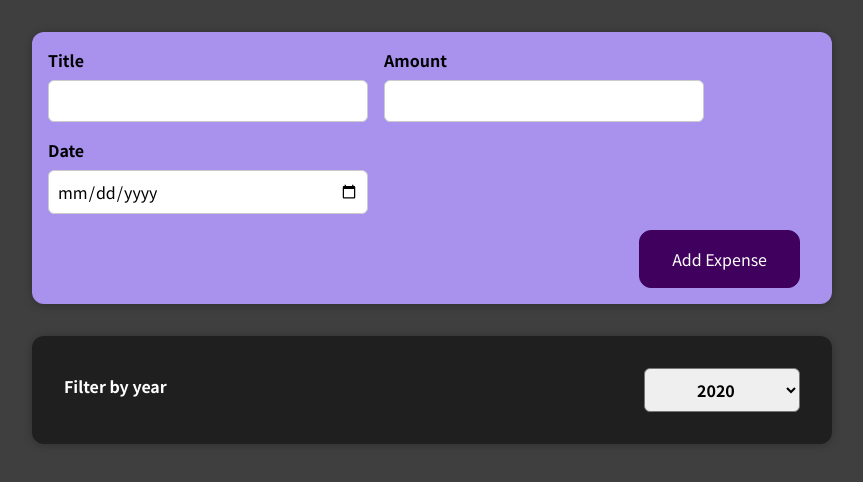
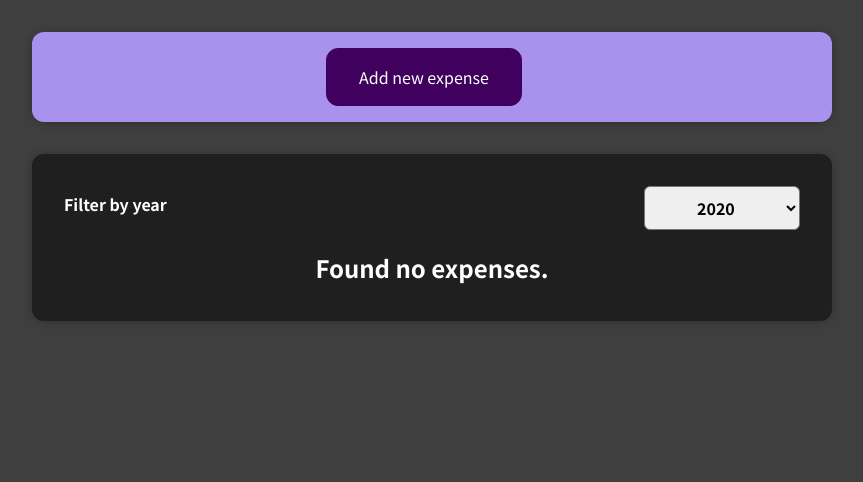
Before and after one commit to TinaHoustonGlobal/react_complete_guide, a React (Create React App) app: page / in a window 1280 px wide. Shown: the top 482 px of the page, without its empty margins (208-1071 px from the left). Built offline with nearby package versions, Linux system fonts and the light colour scheme.

Commit message:
Adding conditional render for form

```diff
--- a/src/components/expenses/ExpenseItem.js
+++ b/src/components/expenses/ExpenseItem.js
@@ -1,12 +1,12 @@
-import React from 'react';
+import React from "react";
 
 import ExpenseDate from "./ExpenseDate";
 import Card from "../UI/Card";
 import "../../css/ExpenseItem.css";
 
 const ExpenseItem = (props) => {
-
   return (
+    <li>
       <Card className="expense-item">
         <ExpenseDate date={props.date} />
         <div className="expense-item__description">
@@ -14,7 +14,8 @@ const ExpenseItem = (props) => {
         </div>
         <div className="expense-item__price">£{props.amount}</div>
       </Card>
+    </li>
   );
-}
+};
 
 export default ExpenseItem;
--- a/src/components/expenses/Expenses.js
+++ b/src/components/expenses/Expenses.js
@@ -1,6 +1,6 @@
 import React, { useState } from "react";
 
-import ExpenseItem from "./ExpenseItem";
+import ExpensesList from "./ExpensesList";
 import Card from "../UI/Card";
 import "../../css/Expenses.css";
 import ExpensesFilter from "./ExpenseFilter";
@@ -23,14 +23,7 @@ const Expenses = (props) => {
           selected={filteredYear}
           onChangeFilter={filterDateHandler}
         />
-        {filteredExpenses.map((expense) => (
-          <ExpenseItem
-            key={expense.id}
-            title={expense.title}
-            amount={expense.amount}
-            date={expense.date}
-          />
-        ))}
+        <ExpensesList items={filteredExpenses} />
       </Card>
     </div>
   );
--- /dev/null
+++ b/src/components/expenses/ExpensesList.js
@@ -0,0 +1,27 @@
+import React from "react";
+
+import ExpenseItem from "./ExpenseItem";
+
+import "../../css/ExpensesList.css";
+
+const ExpensesList = (props) => {
+
+  if (props.items.length === 0) {
+    return <h2 className="expenses-list__fallback">Found no expenses.</h2>
+  };
+
+  return (
+    <ul className="expenses-list">
+      {props.items.map((expense) => (
+        <ExpenseItem
+          key={expense.id}
+          title={expense.title}
+          amount={expense.amount}
+          date={expense.date}
+        />
+      ))}
+    </ul>
+  );
+};
+
+export default ExpensesList;
--- a/src/components/newExpense/ExpenseForm.js
+++ b/src/components/newExpense/ExpenseForm.js
@@ -28,13 +28,13 @@ const ExpenseForm = (props) => {
       date: new Date(enteredDate),
     };
     props.onSaveExpenseData(expenseData);
-    setEnteredTitle('');
-    setEnteredAmount('');
-    setEnteredDate('');
+    setEnteredTitle("");
+    setEnteredAmount("");
+    setEnteredDate("");
   };
 
   return (
-    <form onSubmit={submitHandler}>
+    <form onSubmit={submitHandler} formVisible={true}>
       <div className="new-expense__controls">
         <div className="new-expense__control">
           <label>Title</label>
@@ -66,6 +66,7 @@ const ExpenseForm = (props) => {
         </div>
       </div>
       <div className="new-expense__actions">
+        <button onClick={props.formVisible === false}>Cancel</button>
         <button type="submit">Add Expense</button>
       </div>
     </form>
--- a/src/components/newExpense/NewExpense.js
+++ b/src/components/newExpense/NewExpense.js
@@ -1,20 +1,37 @@
-import React from "react";
+import React, { useState } from "react";
 
 import ExpenseForm from "./ExpenseForm";
 import "../../css/NewExpense.css";
 
 const NewExpense = (props) => {
+  const [formVisible, setFormVisible] = useState(false);
+
   const saveExpenseData = (enteredExpenseData) => {
     const expenseData = {
       ...enteredExpenseData,
       id: Math.random().toString(),
     };
     props.onAddExpense(expenseData);
+    setFormVisible(false);
+  };
+
+  const addNewExpense = () => {
+    setFormVisible(true);
+  };
+
+  const expenseHasBeenAdded = () => {
+    setFormVisible(false);
   };
 
   return (
     <div className="new-expense">
-      <ExpenseForm onSaveExpenseData={saveExpenseData} />
+      {!formVisible && <button onClick={addNewExpense}>Add new expense</button>}
+      {formVisible && (
+        <ExpenseForm
+          onSaveExpenseData={saveExpenseData}
+          formVisible={formVisible}
+        />
+      )}
     </div>
   );
 };
--- /dev/null
+++ b/src/css/ExpensesList.css
@@ -0,0 +1,9 @@
+.expenses-list {
+    list-style: none;
+    padding: 0;
+  }
+
+  .expenses-list__fallback {
+    color: white;
+    text-align: center;
+  }
```
Lines whose indentation alone changed are shown as unchanged.
